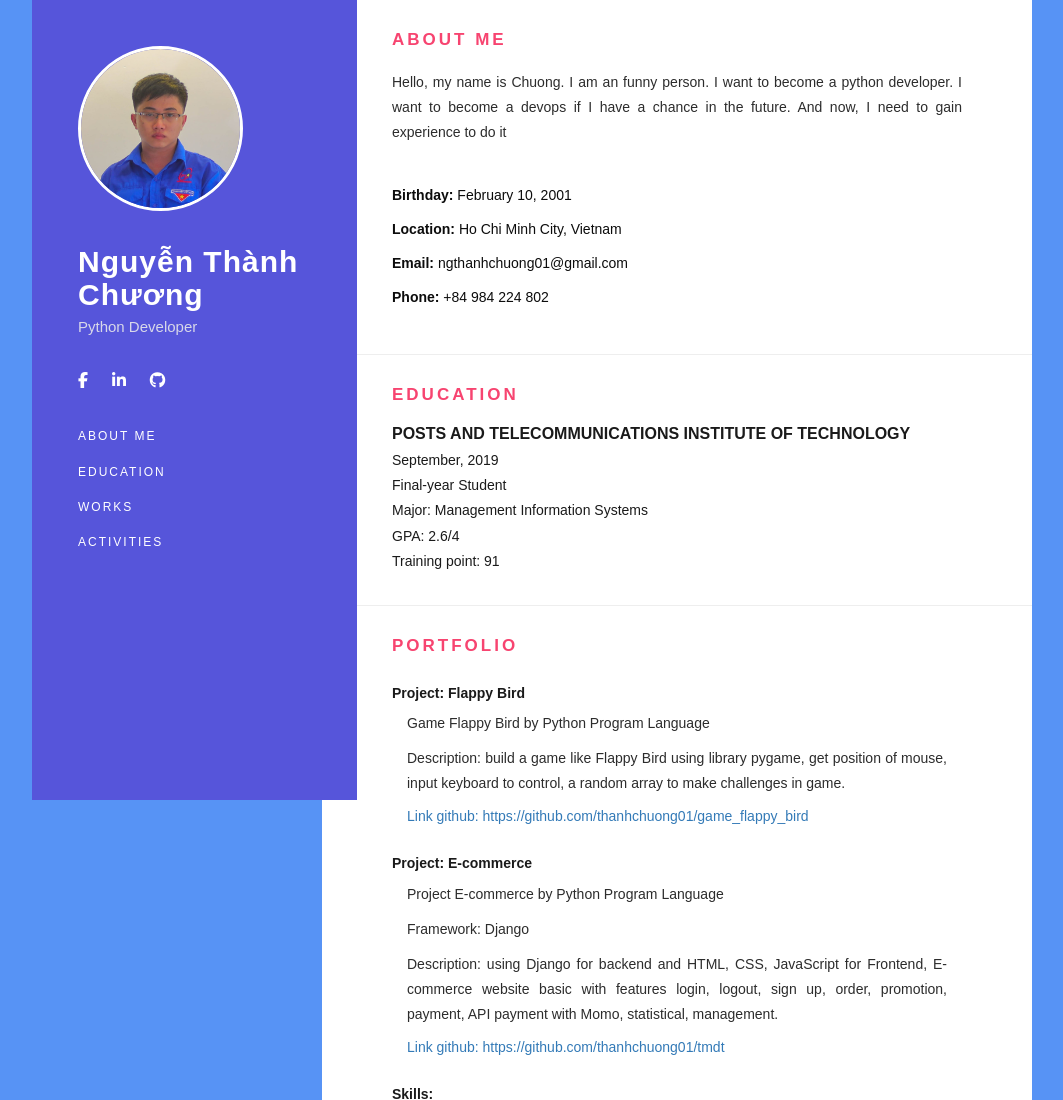
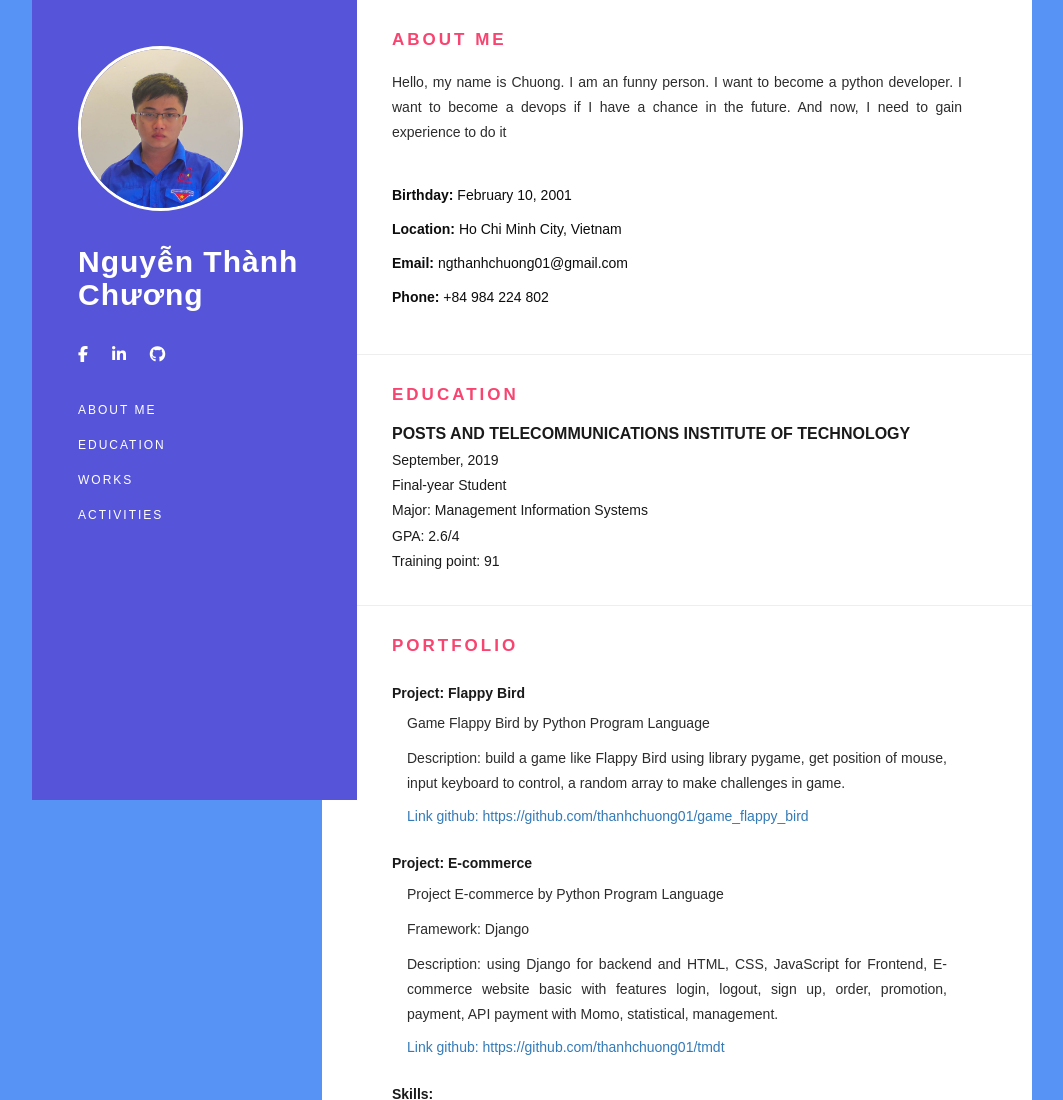
Before and after one commit to thanhchuong01/thanhchuong01.github.io, a website: page index.html in a window 1280 px wide. Shown: the top 1100 px of the page, without its empty margins (108-1171 px from the left). Drawn offline with Linux system fonts and the light colour scheme; files whose address does not match are found by name.

Commit message:
Update index.html

```diff
--- a/index.html
+++ b/index.html
@@ -58,7 +58,7 @@
 
 		<div class="name">
 			<h1>Nguyễn Thành Chương</h1>
-			<span>Python Developer</span>
+			<span></span>
 		</div>
 
 		<!-- Social Icons -->
```
